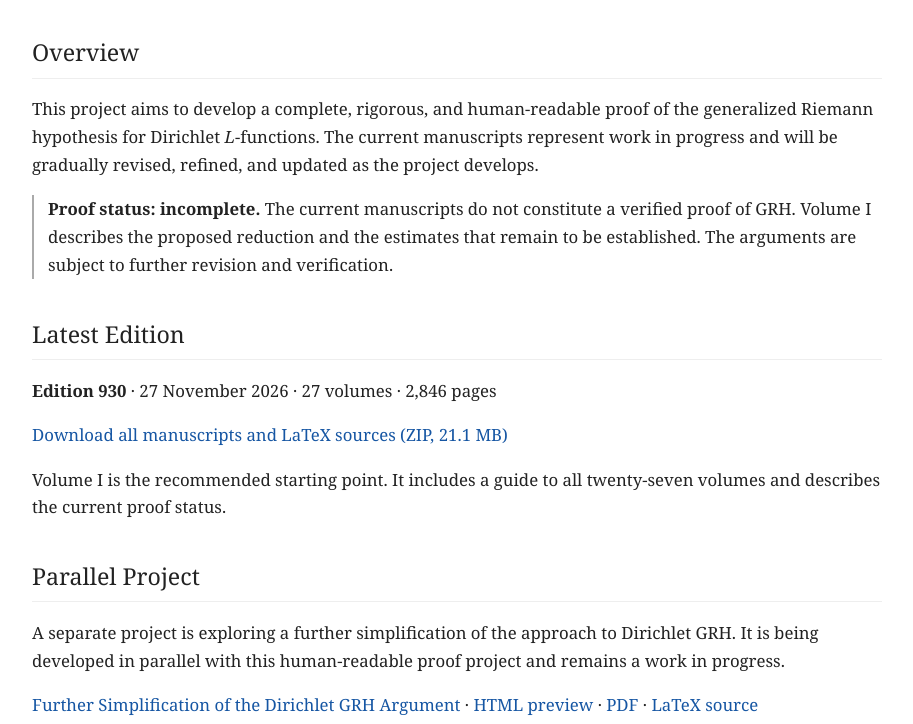
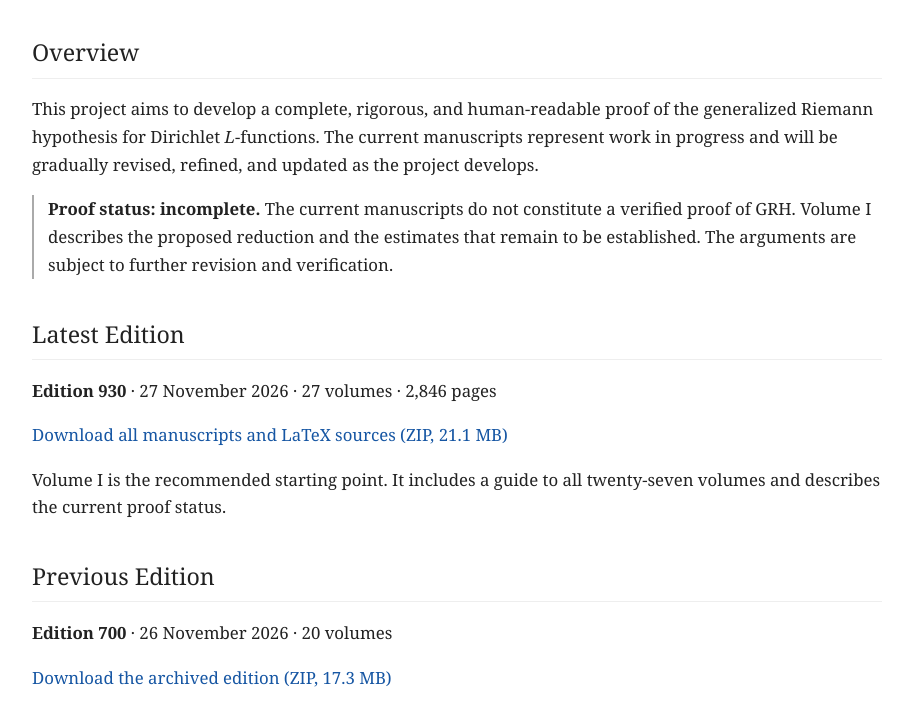
Before and after one commit to drdmath/drdmath.github.io, a plain HTML site: page grh/index.html in a window 1280 px wide. Shown: the part 204-928 px from the top of the page, without its empty margins (183-1096 px from the left). Drawn offline with Linux system fonts and the light colour scheme.

Commit message:
Add files via upload

```diff
--- a/grh/index.html
+++ b/grh/index.html
@@ -43,10 +43,16 @@ footer { margin-top: 48px; padding-top: 20px; border-top: 1px solid #ddd; color:
 <p><a href="v930/Dirichlet-GRH-v930.zip">Download all manuscripts and LaTeX sources (ZIP, 21.1 MB)</a></p>
 <p>Volume I is the recommended starting point. It includes a guide to all twenty-seven volumes and describes the current proof status.</p>
 </section>
+<section id="previous-edition">
+<h2>Previous Edition</h2>
+<p><strong>Edition 700</strong> &middot; 26 November 2026 &middot; 20 volumes</p>
+<p><a href="v700/Dirichlet-GRH-v700.zip">Download the archived edition (ZIP, 17.3 MB)</a></p>
+</section>
+
 <section id="parallel-project">
-<h2>Parallel Project</h2>
-<p>A separate project is exploring a further simplification of the approach to Dirichlet GRH. It is being developed in parallel with this human-readable proof project and remains a work in progress.</p>
-<p><a href="simplification/">Further Simplification of the Dirichlet GRH Argument</a> &middot; <a href="simplification/read.html">HTML preview</a> &middot; <a href="simplification/v555.pdf">PDF</a> &middot; <a href="simplification/v555.tex">LaTeX source</a></p>
+<h2>Further Simplification</h2>
+<p>A parallel line of work within this project explores a further simplification of the approach to Dirichlet GRH. It remains a work in progress.</p>
+<p><a href="simplification/">Further Simplification of the Dirichlet GRH Argument</a> &middot; <a href="simplification/read.html">HTML preview</a> &middot; <a href="simplification/v653.pdf">PDF</a> &middot; <a href="simplification/v653.tex">LaTeX source</a></p>
 </section>
 <section id="volumes">
 <h2>Manuscripts</h2>
@@ -82,7 +88,7 @@ footer { margin-top: 48px; padding-top: 20px; border-top: 1px solid #ddd; color:
 </section>
 <section id="feedback">
 <h2>Feedback</h2>
-<p>Comments, corrections, and suggestions concerning the arguments and outstanding problems are welcome. <a href="../#contact">Contact information</a>.</p>
+<p><a href="mailto:drdmath@amss.ac.cn">drdmath@amss.ac.cn</a></p>
 </section>
 </main>
 <footer>Last updated: 27 November 2026</footer>
```
